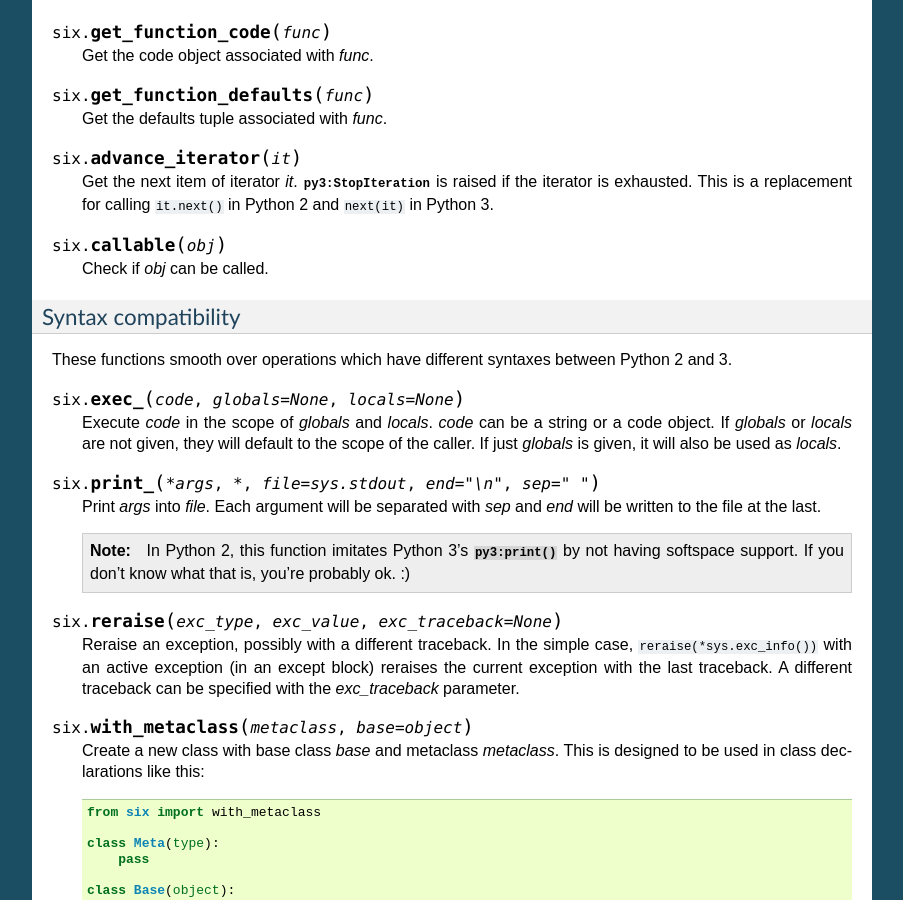
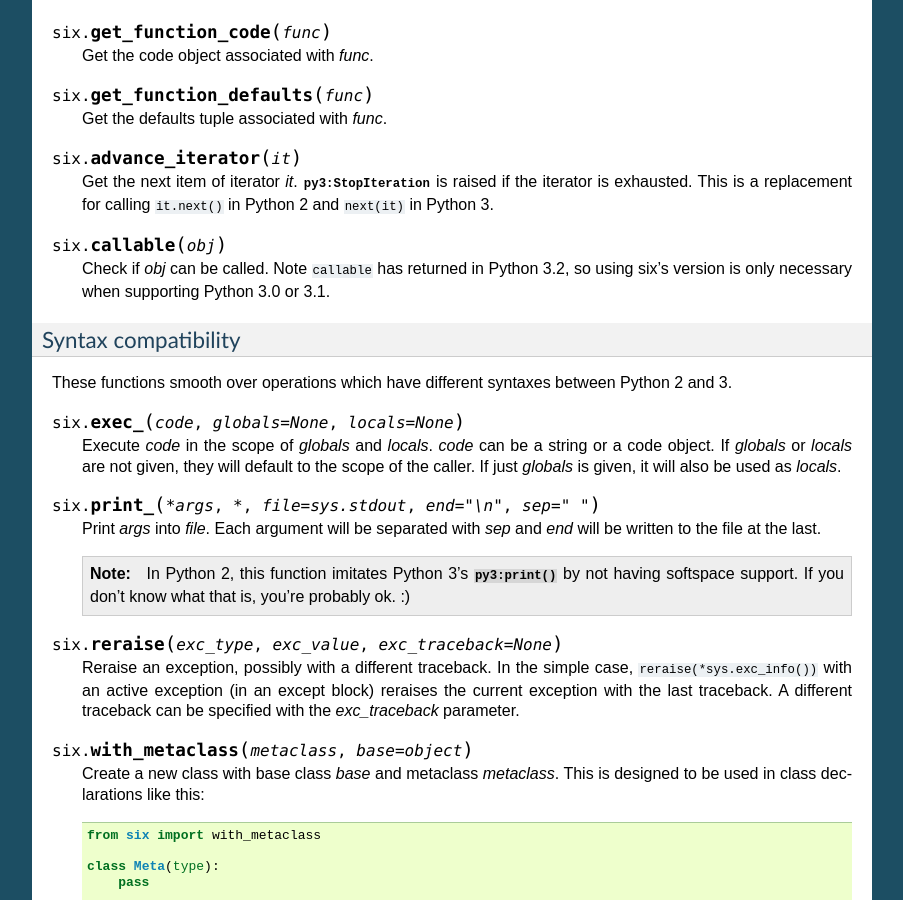
Before and after one commit to benjaminp/six, a Sphinx documentation site: the page built from documentation/index.rst, in a window 1280 px wide and 900 px high, scrolled down 1589 px. Shown: the whole window, without its empty margins (198-1101 px from the left). Built offline with Sphinx 7.4.7, drawn with Linux system fonts in a browser that asks for light colours.

Commit message:
note callable's glorious return

```diff
--- a/documentation/index.rst
+++ b/documentation/index.rst
@@ -141,7 +141,8 @@ functions and methods is the stdlib :mod:`py3:inspect` module.
 
 .. function:: callable(obj)
 
-   Check if *obj* can be called.
+   Check if *obj* can be called.  Note ``callable`` has returned in Python 3.2,
+   so using six's version is only necessary when supporting Python 3.0 or 3.1.
 
 
 Syntax compatibility
```
